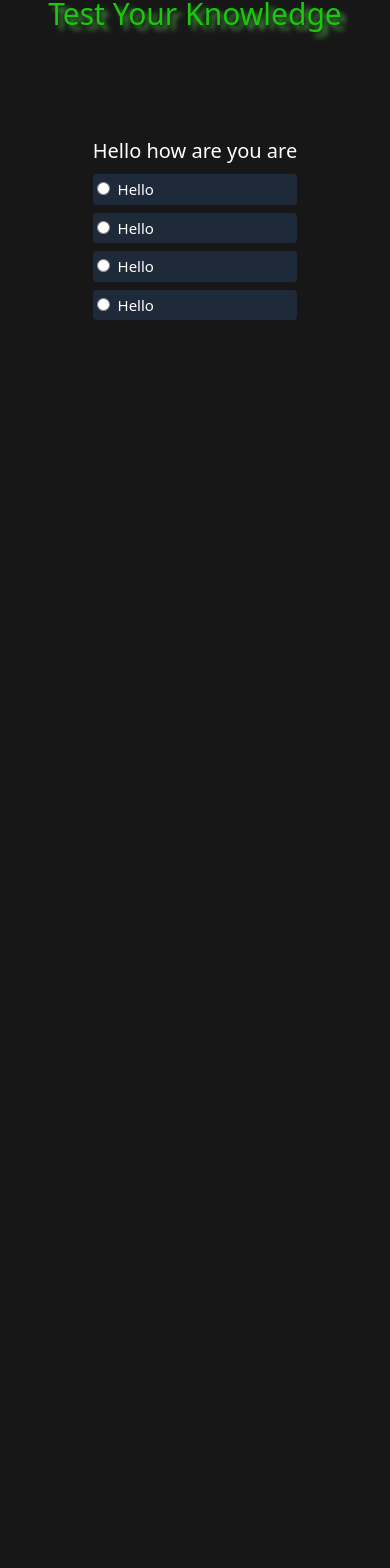
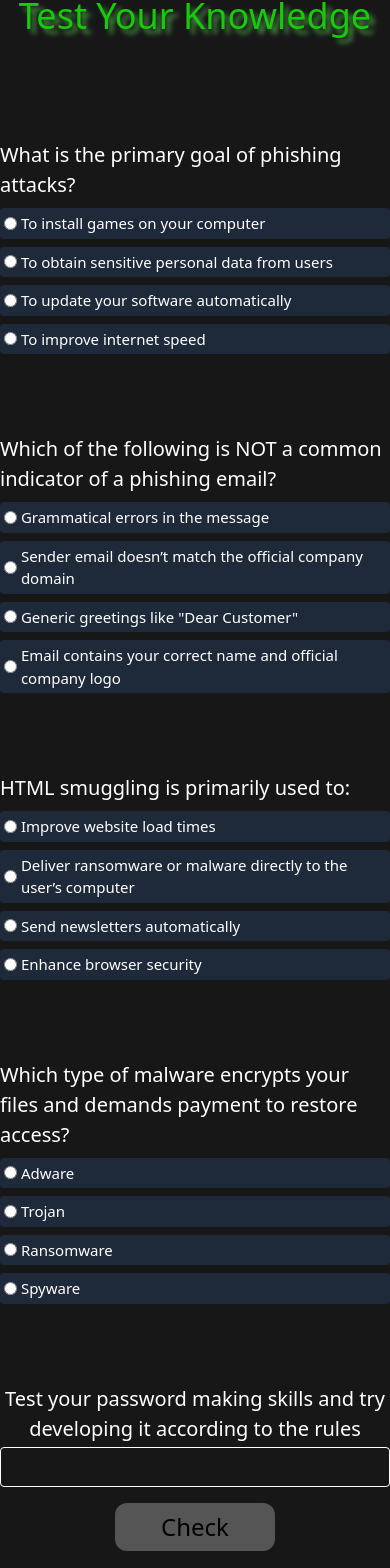
Before and after one commit to just-crow/CyberSecurityWebsite, a Next.js app: page /test_your_knowledge in a window 390 px wide. Shown: the part 108-1676 px from the top of the page. Before the commit the page ends 844 px from the top, so only its background shows below. Built offline with nearby package versions, Linux system fonts and the light colour scheme.

Commit message:
Finished website, all pages implemented, cons: mobile phone proportions not ideal

```diff
--- a/app/globals.css
+++ b/app/globals.css
@@ -119,6 +119,10 @@ code {
   margin-top: 4vw;
 }
 
+.text-resp {
+  font-size: max(1.3vw, 20px)
+}
+
 .choice {
   font-size: max(1.2vw, 15px);
   margin: 8px 0;
--- a/app/test_your_knowledge/page.tsx
+++ b/app/test_your_knowledge/page.tsx
@@ -1,13 +1,18 @@
 import React from 'react'
 import Navbar from '../navbar'
 import Quiz from './quiz'
+import StrengthChecker from './strengthchecker'
 
 export default function QuizPage() {
     return (
         <>
             <Navbar/>
-            <h1 className="w-fit mx-auto text-3xl color-green my-26 cygreen spread">Test Your Knowledge</h1>
-            <Quiz q="Hello how are you are" choices={["Hello", "Hello", "Hello", "Hello"]} ans="1" id="1"/>
+            <h1 className="w-fit mx-auto text-4xl color-green my-26 cygreen spread">Test Your Knowledge</h1>
+            <Quiz q="What is the primary goal of phishing attacks?" choices={["To install games on your computer", "To obtain sensitive personal data from users", "To update your software automatically", "To improve internet speed"]} ans="2" id="1"/>
+            <Quiz q="Which of the following is NOT a common indicator of a phishing email?" choices={["Grammatical errors in the message", "Sender email doesn’t match the official company domain", 'Generic greetings like "Dear Customer"', "Email contains your correct name and official company logo"]} ans="4" id="2"/>
+            <Quiz q="HTML smuggling is primarily used to:" choices={["Improve website load times", "Deliver ransomware or malware directly to the user’s computer", "Send newsletters automatically", "Enhance browser security"]} ans="2" id="3"/>
+            <Quiz q="Which type of malware encrypts your files and demands payment to restore access?" choices={["Adware", "Trojan", "Ransomware", "Spyware"]} ans="3" id="4"/>
+            <StrengthChecker/>
         </>
     )
 }
--- a/app/test_your_knowledge/quiz.tsx
+++ b/app/test_your_knowledge/quiz.tsx
@@ -17,9 +17,9 @@ export default function Quiz({q, ans, choices, id}: P) {
             <h1 className="text-white title-resp">{q}</h1>
 
             {choices.map((el, i) => (
-                <div className={`choice w-full rounded-sm bg-gray-800 transition-colors p-1 duration-500 ${selected === i ? (parseInt(ans) - 1 === i ? "text-green-600" : "text-red-400") : "text-white"}`} id={`container-${id}-${i}`}>
-                    <input type="radio" name={id} onChange={() => {setsel(i)}}/>
-                    <label className="w-full ml-[2vw]" id={`label-${id}-${i}`}>{el}</label>
+                <div onClick={() => {setsel(i)}} className={`flex flex-row items-center choice w-full rounded-sm bg-gray-800 hover:cursor-pointer transition-colors p-1 duration-500 ${selected === i ? (parseInt(ans) - 1 === i ? "text-green-600" : "text-red-400") : "text-white"}`} id={`container-${id}-${i}`}>
+                    <input type="radio" checked={selected===i} className="border hover:cursor-pointer" name={id}/>
+                    <label className="w-full w-max-[100vw] ml-[1vw] hover:cursor-pointer" id={`label-${id}-${i}`}>{el}</label>
                 </div>
             )
             )}
--- /dev/null
+++ b/app/test_your_knowledge/strengthchecker.tsx
@@ -0,0 +1,61 @@
+'use client'
+import React, {useState} from 'react'
+
+export default function StrengthChecker() {
+    const [val, setval] = useState("")
+    const [cons, setcons] = useState<string[]>([])
+    return (
+        <>
+            <h1 className="text-center text-white title-resp mb-[1vw]">Test your password making skills and try developing it according to the rules</h1>
+            <div className="text-white border mx-auto rounded-sm w-120 max-w-[100vw] h-10 pl-1 mb-4">
+                <input className="border-0 w-full h-full focus:outline-none" onChange={(e) => {setval(e.target.value)}}></input>
+            </div>
+            <button className="bg-[#555555] w-40 h-12 block mx-auto hover:cursor-pointer text-2xl rounded-xl mb-16 hover:bg-[#444444] hover:text-green-400 transition-colors duration-300" onClick={() => {
+                const chars = val.split("")
+
+                let uppercase = false
+                let lowercase = false
+                let numbers = false
+                let symbols = false
+
+                for (const char of chars) {
+                    const ac = char.charCodeAt(0);
+
+                    // symbol 33-47 58-64 91-96 123-126
+                    uppercase = uppercase || (ac >= 65 && ac <= 90)
+                    lowercase = lowercase || (ac >= 97 && ac <= 122)
+                    numbers = numbers || (ac >= 48 && ac <= 57)
+                    symbols = symbols || ((ac >= 33 && ac <= 47) || (ac >= 58 && ac <= 64) || (ac >= 91 && ac <= 96) || (ac >= 123 && ac <= 126))
+                }
+
+                let cs = []
+
+                if (!uppercase || !lowercase) {
+                    cs.push("The password should contain both uppercase and lowercase letters");
+                }
+
+                if (!numbers) {
+                    cs.push("The password should contain numbers")
+                }
+
+                if (!symbols) {
+                    cs.push("The password should contain symbols")
+                }
+
+                if (val.length < 12) {
+                    cs.push("The password should contain at least 12 characters")
+                }
+
+                if (cs.length === 0) {
+                    cs.push("Your password is strong")
+                }
+
+                setcons(cs);
+            }}>Check</button>
+
+            <ul className="text-resp mx-auto w-fit mb-[12vw]">
+                {cons.map((el) => (<li className={`pre transition-all ${el=="Your password is strong" ? "text-green-400" : "text-red-600"}`}>{el}</li>))}
+            </ul>
+        </>
+    )
+}
```
